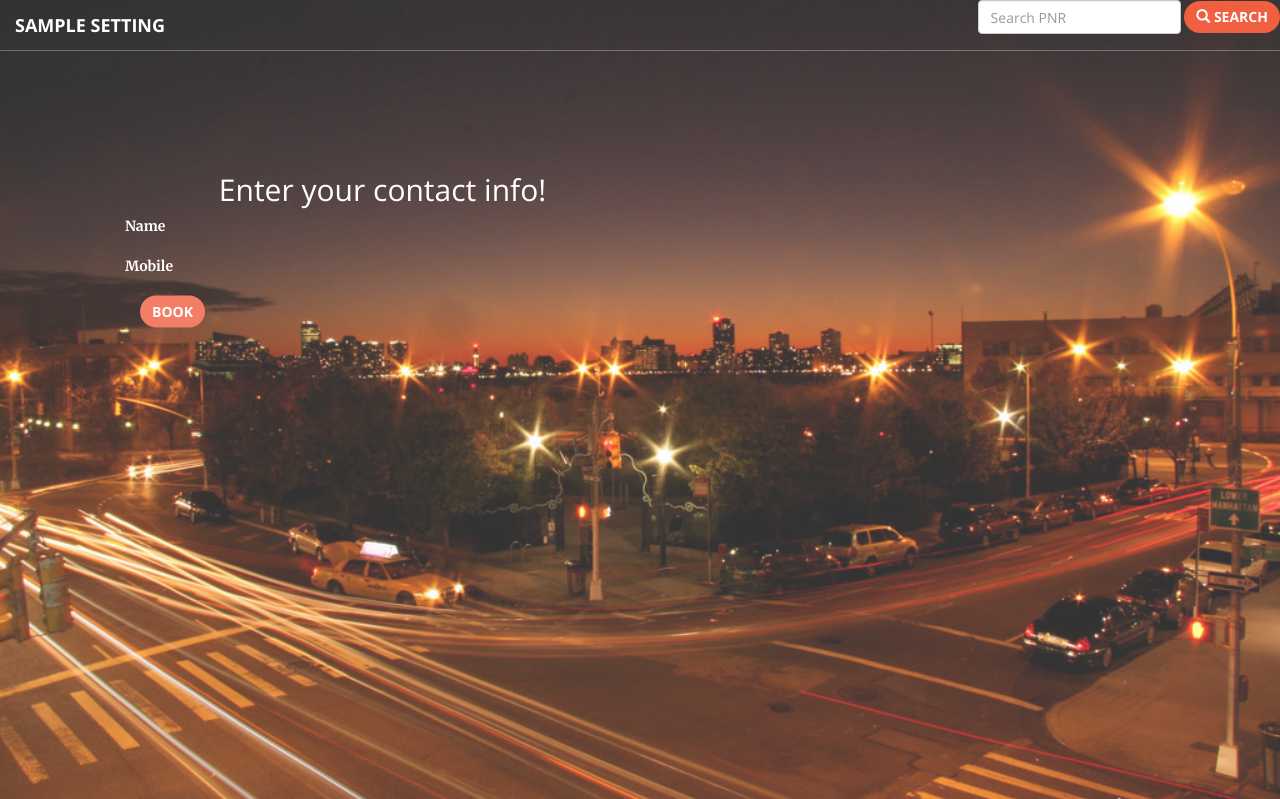
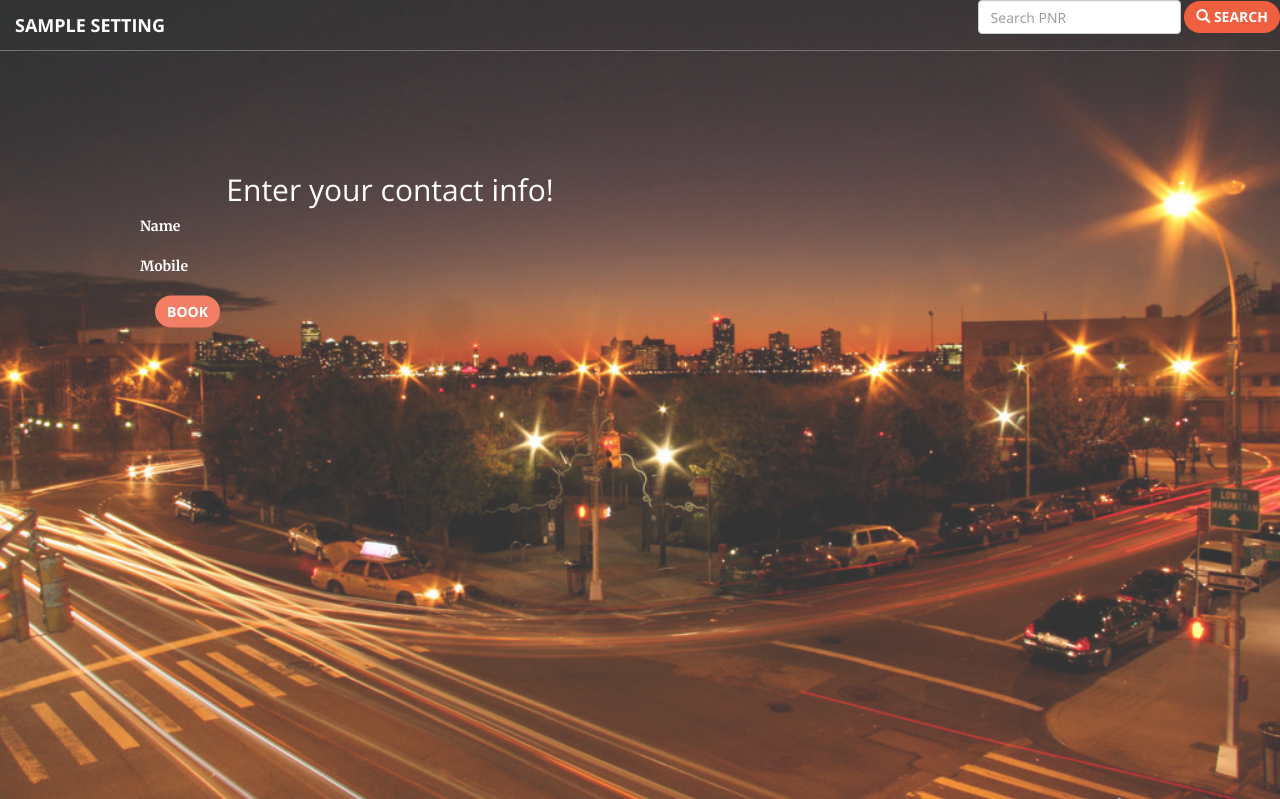
Before and after one commit to jypsi/cabs, a Django app: template opencabs/templates/opencabs/booking_contactinfo.html in a window 1280 px wide. Shown: the top 799 px of the page. Run offline with Django 3.2, Linux system fonts and the light colour scheme; the template is opened without the code that fills it: most values are stand-ins (such as "Sample title", 1, 10 or a date in 2020); some libraries are stand-ins or nearby versions.

Commit message:
Styling fixes.

```diff
--- a/opencabs/templates/base.html
+++ b/opencabs/templates/base.html
@@ -42,6 +42,11 @@
     }
     header .header-content {
         top: 30%;
+    }
+
+    .header-content .row {
+        margin-left: 0px;
+        margin-right: 0px;
     }
 
     header .header-content.index {
```
